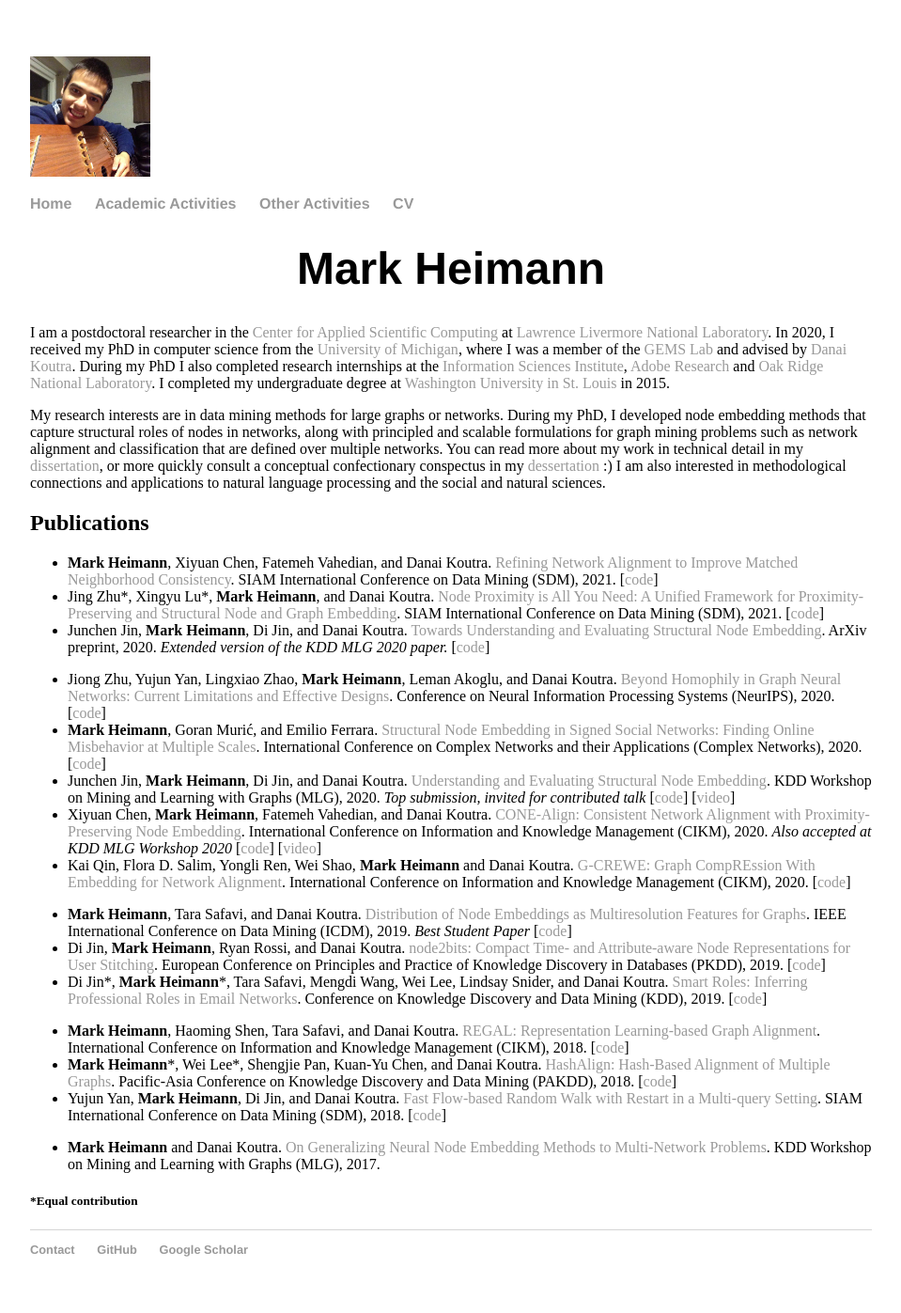
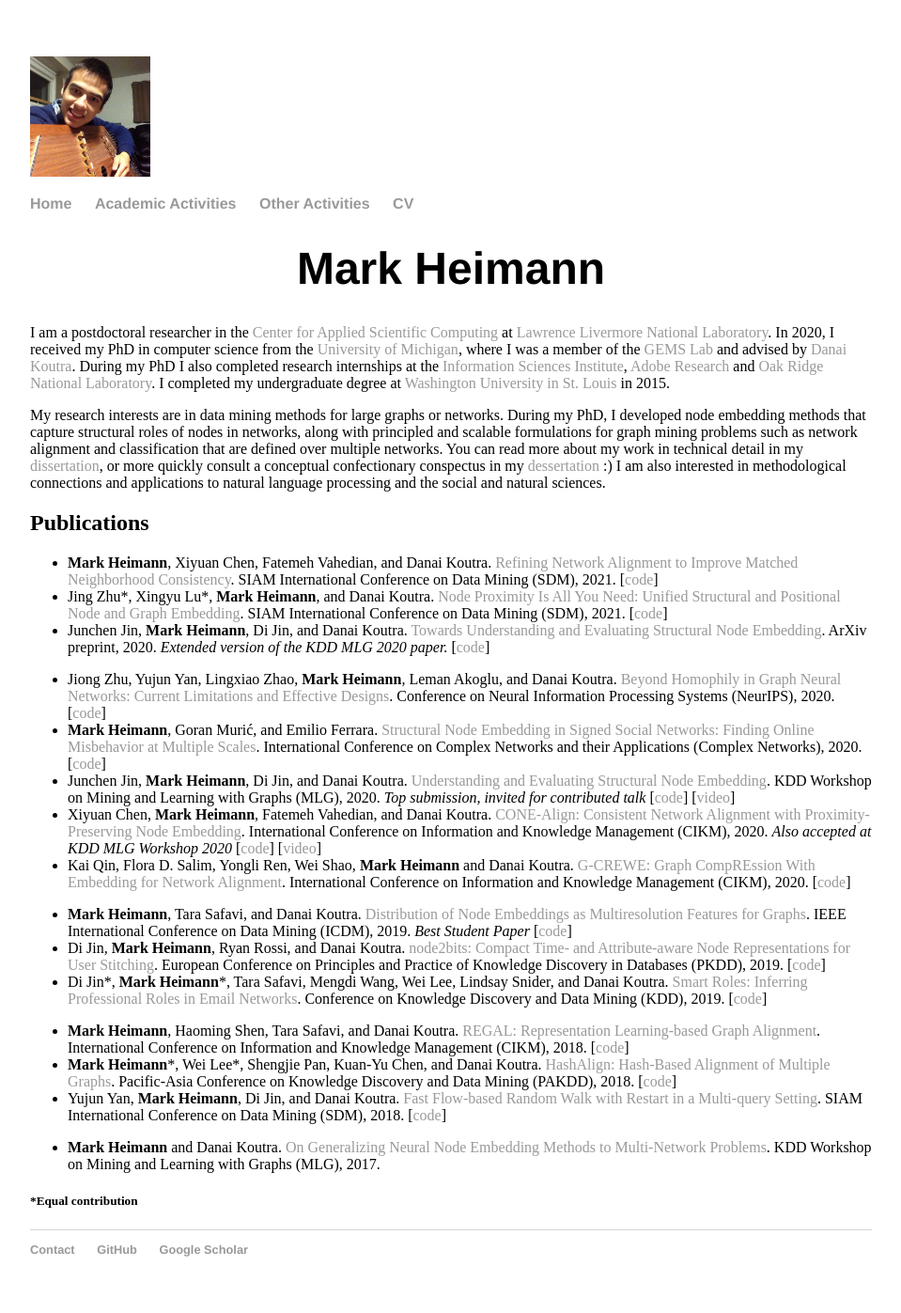
Before and after one commit to markheimann/markheimann.github.io, a Jekyll site: the page built from index.html, in a window 1280 px wide. Shown: the whole page at 94% size, without its empty margins (160-1119 px from the left). Built offline with Jekyll 4.4.1, drawn with Linux system fonts in a browser that asks for light colours.

Commit message:
SDM PhUSION with new name

```diff
--- a/index.html
+++ b/index.html
@@ -16,7 +16,7 @@ title: Mark Heimann
 <div class="blurb">
 <ul>
   <li> <b>Mark Heimann</b>, Xiyuan Chen, Fatemeh Vahedian, and Danai Koutra.  <a href="papers/21SDM_RefiNA.pdf">Refining Network Alignment to Improve Matched Neighborhood Consistency</a>. SIAM International Conference on Data Mining (SDM), 2021. [<a href="https://github.com/GemsLab/RefiNA">code</a>]
-  <li> Jing Zhu*, Xingyu Lu*, <b>Mark Heimann</b>, and Danai Koutra.  <a href="papers/21SDM_PhUSION.pdf">Node Proximity is All You Need: A Unified Framework for Proximity-Preserving and Structural Node and Graph Embedding</a>. SIAM International Conference on Data Mining (SDM), 2021. [<a href="https://github.com/GemsLab/PhUSION">code</a>]
+  <li> Jing Zhu*, Xingyu Lu*, <b>Mark Heimann</b>, and Danai Koutra.  <a href="papers/21SDM_PhUSION.pdf">Node Proximity Is All You Need: Unified Structural and Positional Node and Graph Embedding</a>. SIAM International Conference on Data Mining (SDM), 2021. [<a href="https://github.com/GemsLab/PhUSION">code</a>]
  <li> Junchen Jin, <b>Mark Heimann</b>, Di Jin, and Danai Koutra.  <a href="https://arxiv.org/pdf/2101.05730.pdf">Towards Understanding and Evaluating Structural Node Embedding</a>. ArXiv preprint, 2020. <em>Extended version of the KDD MLG 2020 paper.</em> [<a href="https://github.com/GemsLab/StrucEmbedding-GraphLibrary">code</a>]
  </ul>
 
--- a/other.html
+++ b/other.html
@@ -36,6 +36,6 @@ In graduate school, I took up lifting weights as a nice contrast to the abstract
 </p>
 
 <p>
-	I enjoy cooking and baking, mainly because I prefer hobbies to chores and once I found myself an adult I realized that feeding myself would have to become one of those two things.
+	I enjoy cooking and baking, mainly because I prefer hobbies to chores and when I reached adulthood I realized that feeding myself would have to become one of those two things.
 	</p>
 </div>
```
